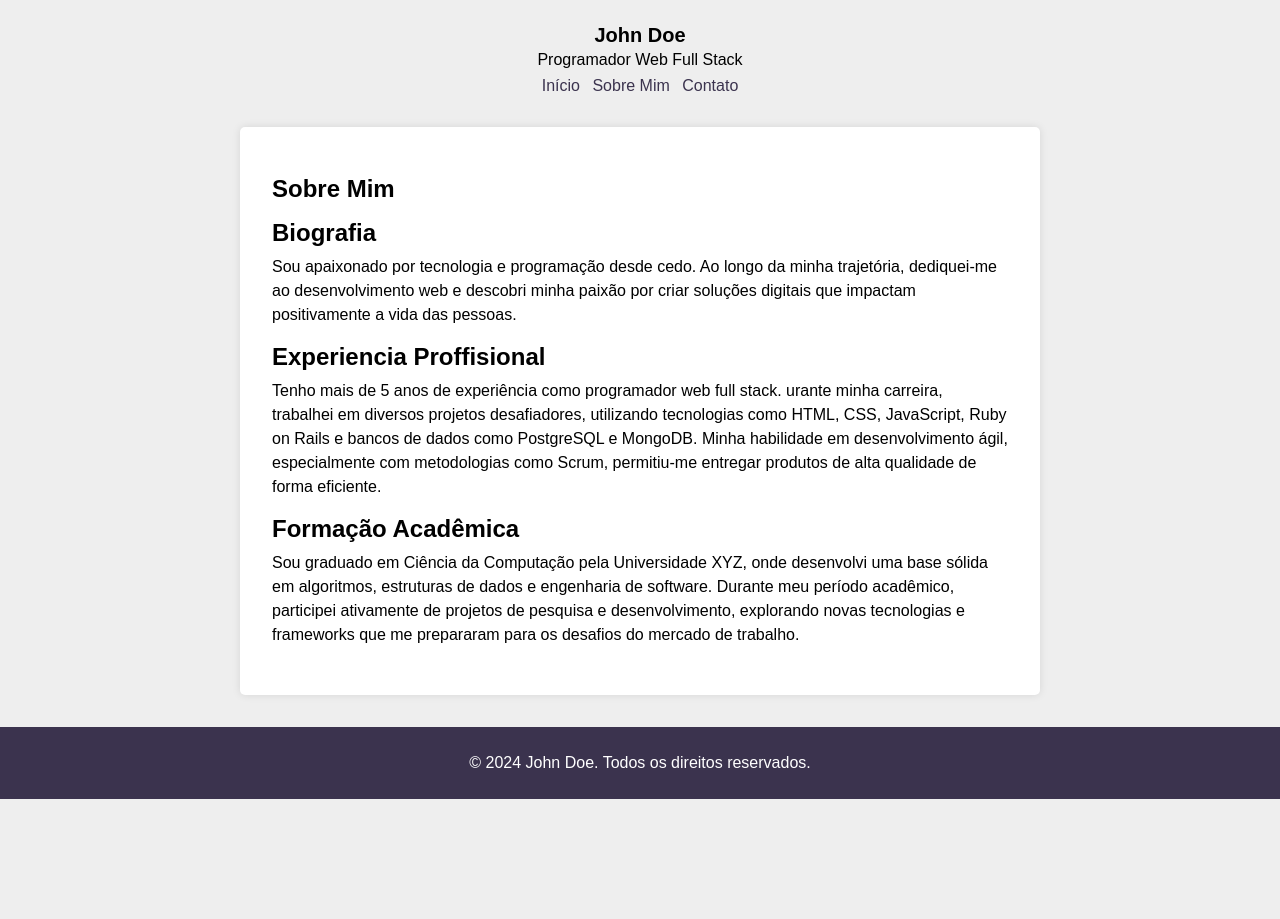
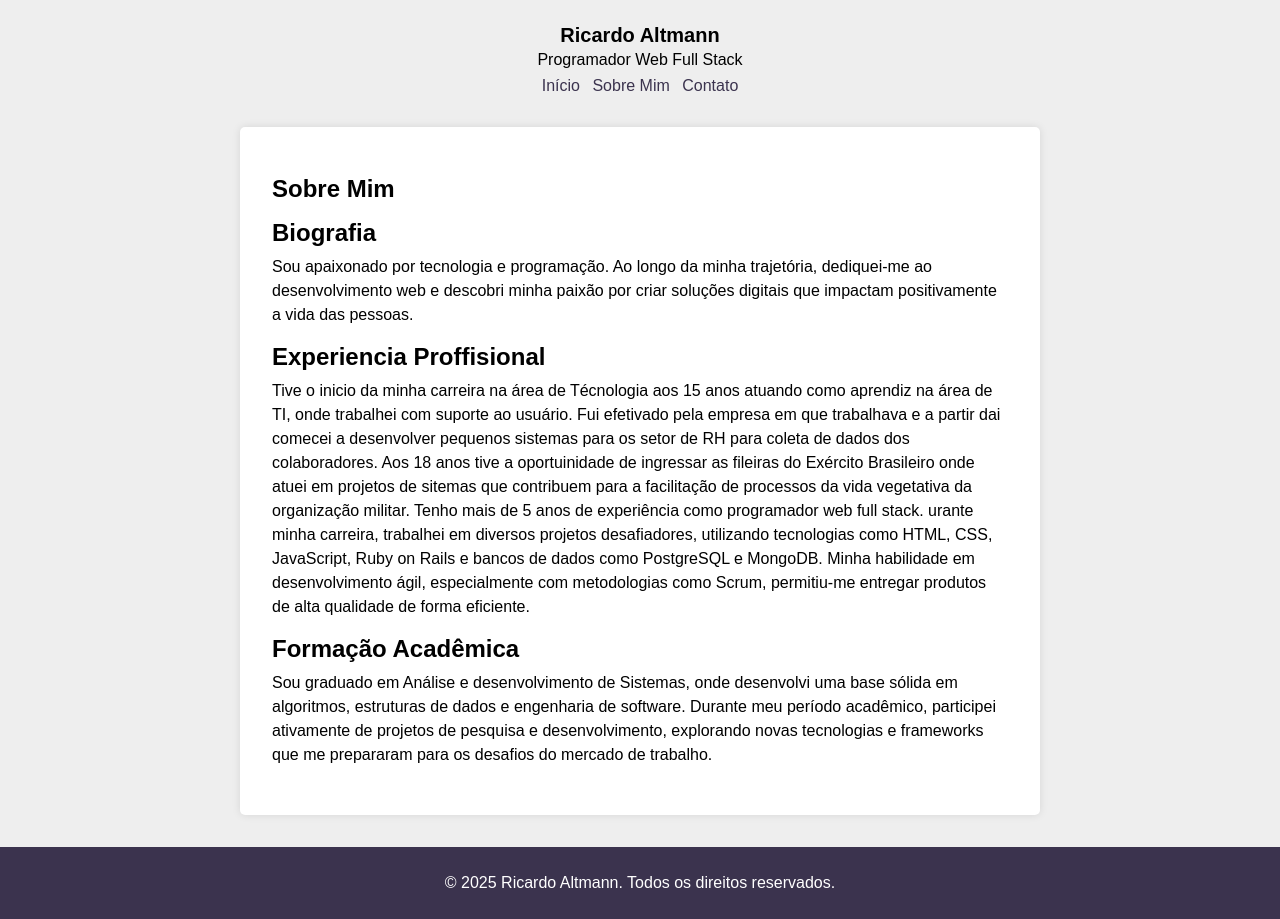
Before and after one commit to tenaltmann/ricardoaltmann.github.io, a plain HTML site: page sobre.html in a window 1280 px wide. Before the commit the page ends 800 px from the top, so only its background shows below. Drawn offline with Linux system fonts and the light colour scheme.

Commit message:
Alteração da página SOBRE de John Doe para meu curriculo pessoal na pagina sobre.html

```diff
--- a/sobre.html
+++ b/sobre.html
@@ -3,13 +3,13 @@
 <head>
     <meta charset="UTF-8">
     <meta name="viewport" content="width=device-width, initial-scale=1.0">
-    <title>Sobre - Jhon Doe</title>
+    <title>Sobre - Ricardo Altmann</title>
     <link rel="stylesheet" href="style.css">
 </head>
 <body>
     <header>
         <div>
-            <div class="logo">John Doe</div>
+            <div class="logo">Ricardo Altmann</div>
             <div class="title">Programador Web Full Stack</div>
         </div>
         <nav>
@@ -24,13 +24,24 @@
             <h1>Sobre Mim</h1>
             <h2>Biografia</h2>
             <p>
-                Sou apaixonado por tecnologia e programação desde cedo. Ao longo da
+                Sou apaixonado por tecnologia e programação. Ao longo da
                 minha trajetória, dediquei-me ao desenvolvimento web e descobri minha
                 paixão por criar soluções digitais que impactam positivamente a vida
                 das pessoas.
             </p>
             <h2>Experiencia Proffisional</h2>
             <p>
+                Tive o inicio da minha carreira na área de Técnologia aos 15 anos
+                atuando como aprendiz na área de TI, onde trabalhei com suporte ao usuário.
+
+                Fui efetivado pela empresa em que trabalhava e a partir dai comecei a
+                desenvolver pequenos sistemas para os setor de RH para coleta de dados dos
+                colaboradores.
+
+                Aos 18 anos tive a oportuinidade de ingressar as fileiras do Exército Brasileiro
+                onde atuei em projetos de sitemas que contribuem para a facilitação de processos
+                da vida vegetativa da organização militar.
+
                 Tenho mais de 5 anos de experiência como programador web full stack.
                 urante minha carreira, trabalhei em diversos projetos desafiadores,
                 utilizando tecnologias como HTML, CSS, JavaScript, Ruby on Rails e
@@ -40,7 +51,7 @@
             </p>
             <h2>Formação Acadêmica</h2>
             <p>
-                Sou graduado em Ciência da Computação pela Universidade XYZ, onde
+                Sou graduado em Análise e desenvolvimento de Sistemas, onde
                 desenvolvi uma base sólida em algoritmos, estruturas de dados e
                 engenharia de software. Durante meu período acadêmico, participei
                 ativamente de projetos de pesquisa e desenvolvimento, explorando novas
@@ -50,7 +61,7 @@
         </section>
     </div>
     <footer>
-        <p>&copy; 2024 John Doe. Todos os direitos reservados.</p>
+        <p>&copy; 2025 Ricardo Altmann. Todos os direitos reservados.</p>
     </footer>
 </body>
 </html>
```
